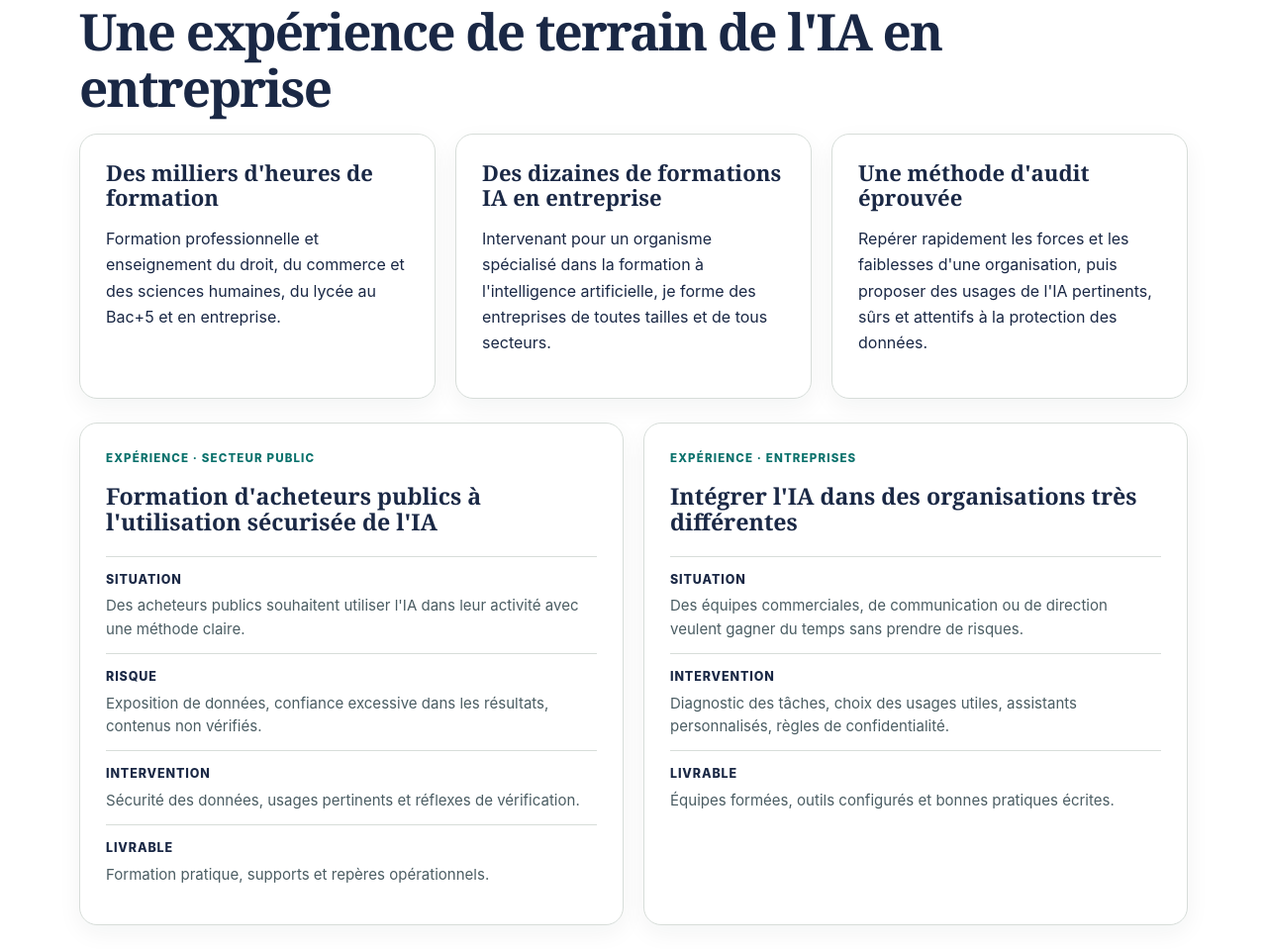
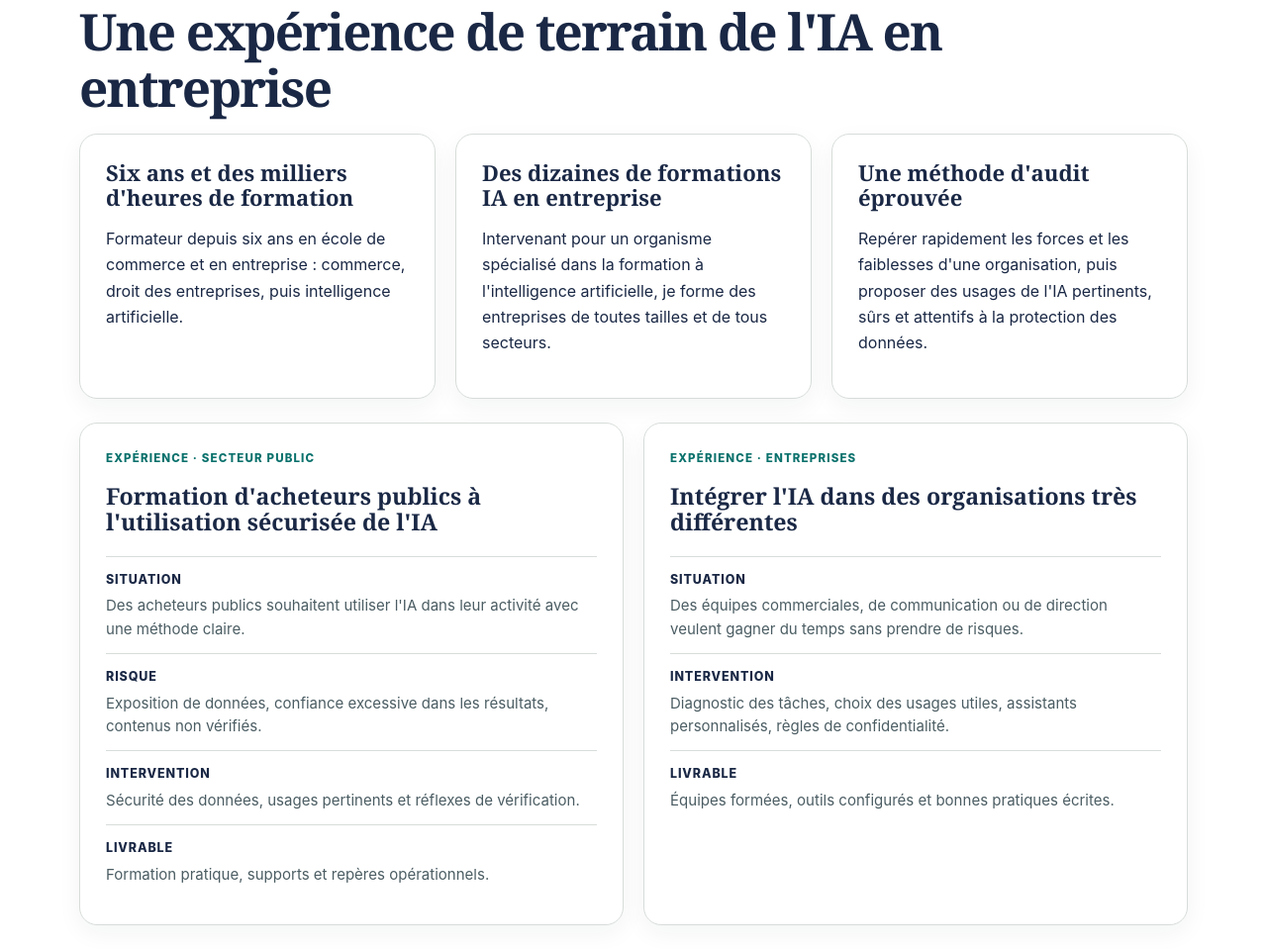
Before and after one commit to jmpautonnier69-46/JMP-JURISTE, a plain HTML site: page a-propos/index.html in a window 1280 px wide. Shown: the part 1664-2623 px from the top of the page at 99% size. Drawn offline with Linux system fonts and the light colour scheme.

Commit message:
Précision de l'expérience : six ans de formation
Co-Authored-By: Claude Opus 5.5 <noreply@anthropic.com>
Claude-Session: https://claude.ai/code/session_01KskwJVopThJje7jd5oBKpz

```diff
--- a/a-propos/index.html
+++ b/a-propos/index.html
@@ -28,7 +28,7 @@
 <main id="contenu"><header class="page-hero"><div class="container"><p class="eyebrow">Jean-Maxime Pautonnier</p><h1>Juriste et formateur au service des collectivités du Lot</h1><p class="lead">Titulaire d'un master en droit des collectivités territoriales et de l'urbanisme, formateur et enseignant, je forme les agents et les élus au droit public et aux usages de l'intelligence artificielle.</p></div></header>
 <section class="section white"><div class="container article"><p class="eyebrow">Mon positionnement</p><h2>Transmettre un droit utile au quotidien</h2><p>Mon rôle est de rendre les règles compréhensibles et applicables par celles et ceux qui les mettent en œuvre : secrétaires de mairie, agents, encadrants et élus. Mes formations partent des situations réelles d'une commune ou d'une intercommunalité et donnent des réflexes concrets.</p><p>Ma spécialisation porte sur le droit des collectivités territoriales et de l'urbanisme. J'interviens aussi sur la commande publique et sur les usages professionnels, pertinents et sécurisés de l'intelligence artificielle, où l'angle juridique fait souvent défaut dans les formations généralistes.</p></div></section>
 <section class="section"><div class="container"><h2>Parcours et compétences</h2><div class="grid three"><article class="card"><h3>Formation juridique spécialisée</h3><p>Master en droit des collectivités territoriales et de l'urbanisme.</p></article><article class="card"><h3>Formateur déclaré</h3><p>Organisme de formation déclaré sous le n° 76460082546. Formateur auprès de professionnels et d'apprenants en titre professionnel.</p></article><article class="card"><h3>Ancré dans le Lot</h3><p>Installé à Thégra, j'interviens sur place dans tout le département.</p></article></div><p><a class="card-link" href="https://www.linkedin.com/in/jean-maxime-pautonnier-9455017b">Consulter mon profil LinkedIn</a></p></div></section>
-<section class="section white"><div class="container"><p class="eyebrow">Expérience</p><h2>Une expérience de terrain de l'IA en entreprise</h2><div class="grid three"><article class="card"><h3>Des milliers d'heures de formation</h3><p>Formation professionnelle et enseignement du droit, du commerce et des sciences humaines, du lycée au Bac+5 et en entreprise.</p></article><article class="card"><h3>Des dizaines de formations IA en entreprise</h3><p>Intervenant pour un organisme spécialisé dans la formation à l'intelligence artificielle, je forme des entreprises de toutes tailles et de tous secteurs.</p></article><article class="card"><h3>Une méthode d'audit éprouvée</h3><p>Repérer rapidement les forces et les faiblesses d'une organisation, puis proposer des usages de l'IA pertinents, sûrs et attentifs à la protection des données.</p></article></div><div class="grid two case-grid" style="margin-top:1.5rem">
+<section class="section white"><div class="container"><p class="eyebrow">Expérience</p><h2>Une expérience de terrain de l'IA en entreprise</h2><div class="grid three"><article class="card"><h3>Six ans et des milliers d'heures de formation</h3><p>Formateur depuis six ans en école de commerce et en entreprise : commerce, droit des entreprises, puis intelligence artificielle.</p></article><article class="card"><h3>Des dizaines de formations IA en entreprise</h3><p>Intervenant pour un organisme spécialisé dans la formation à l'intelligence artificielle, je forme des entreprises de toutes tailles et de tous secteurs.</p></article><article class="card"><h3>Une méthode d'audit éprouvée</h3><p>Repérer rapidement les forces et les faiblesses d'une organisation, puis proposer des usages de l'IA pertinents, sûrs et attentifs à la protection des données.</p></article></div><div class="grid two case-grid" style="margin-top:1.5rem">
 <article class="card case-card"><span class="case-label">Expérience · Secteur public</span><h3>Formation d'acheteurs publics à l'utilisation sécurisée de l'IA</h3><dl><div><dt>Situation</dt><dd>Des acheteurs publics souhaitent utiliser l'IA dans leur activité avec une méthode claire.</dd></div><div><dt>Risque</dt><dd>Exposition de données, confiance excessive dans les résultats, contenus non vérifiés.</dd></div><div><dt>Intervention</dt><dd>Sécurité des données, usages pertinents et réflexes de vérification.</dd></div><div><dt>Livrable</dt><dd>Formation pratique, supports et repères opérationnels.</dd></div></dl></article>
 <article class="card case-card"><span class="case-label">Expérience · Entreprises</span><h3>Intégrer l'IA dans des organisations très différentes</h3><dl><div><dt>Situation</dt><dd>Des équipes commerciales, de communication ou de direction veulent gagner du temps sans prendre de risques.</dd></div><div><dt>Intervention</dt><dd>Diagnostic des tâches, choix des usages utiles, assistants personnalisés, règles de confidentialité.</dd></div><div><dt>Livrable</dt><dd>Équipes formées, outils configurés et bonnes pratiques écrites.</dd></div></dl></article>
 </div></div></section>
```
Also changed, not shown: index.html (+1 -1 lines).
